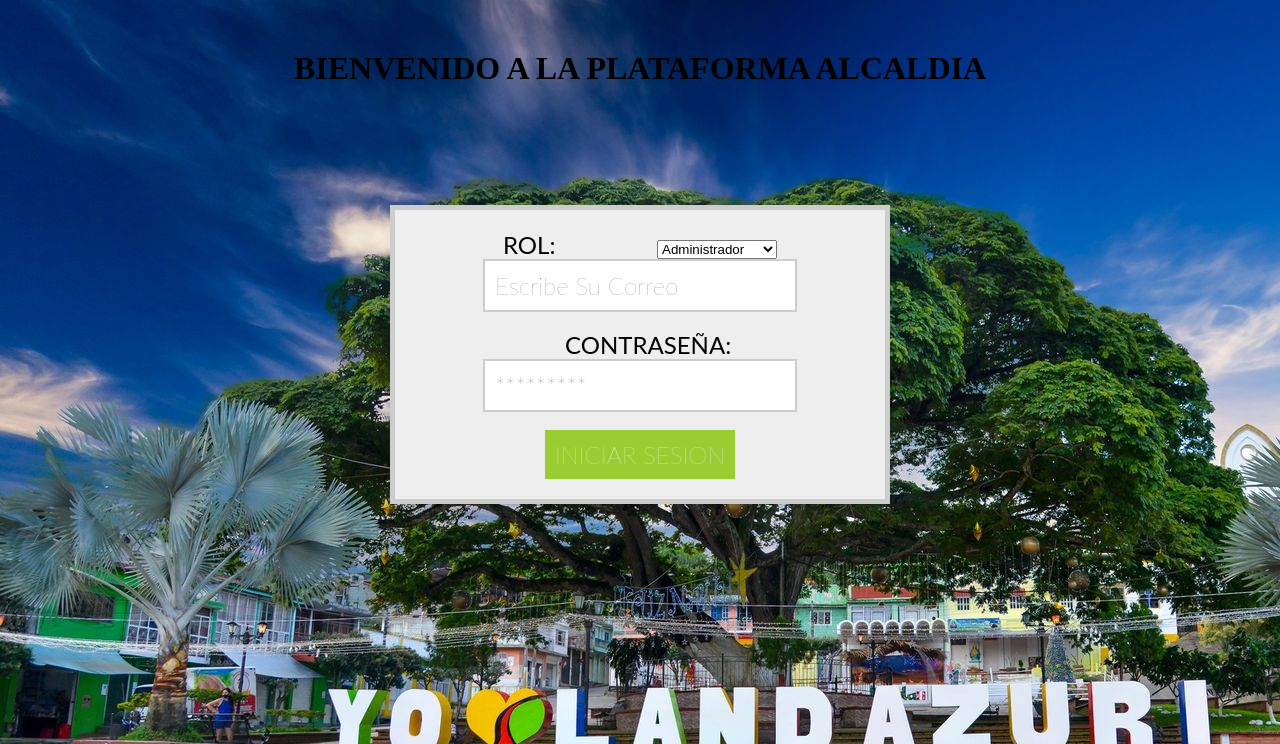
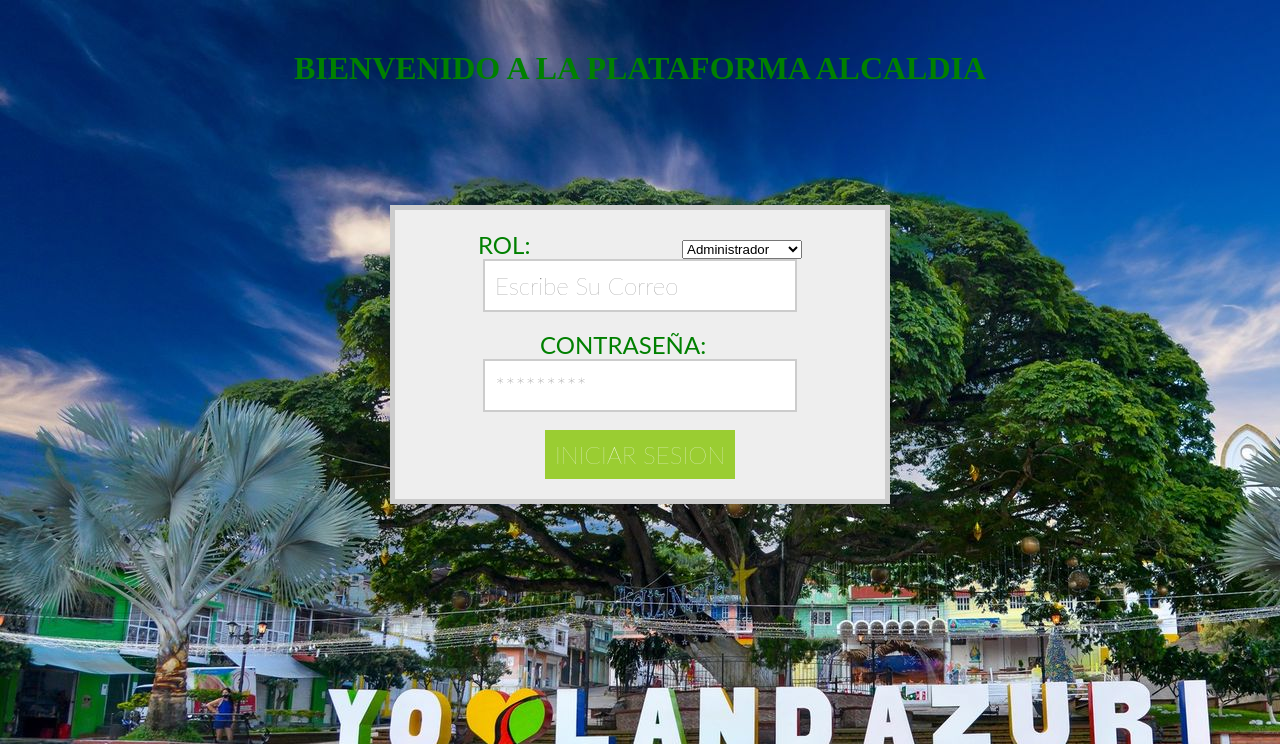
Before and after one commit to darciamado18/SistemaAlcaldia, a PHP site: page /Vista/prueba.php in a window 1280 px wide. Shown: the top 744 px of the page. Run offline with PHP 8.4, Linux system fonts and the light colour scheme.

Commit message:
no message

```diff
--- a/css/estiloLoguin.css
+++ b/css/estiloLoguin.css
@@ -5,11 +5,11 @@
 }
 
 body {
-    background-image: url("imagenes/landazuri.jpg");
+    background-image: url("../imagenes/landazuri.jpg");
     margin: 50px auto;
     text-align: center;
     width: 800px;
-    color: black;
+    color: green;
 }
 
 .fondo {
@@ -23,11 +23,11 @@ body {
     font-family: 'Passion One';
     font-size: 2rem;
     text-transform: uppercase;
-    color: #eee;
+    color: blue;
 }
 
 label {
-    width: 150px;
+    width: 200px;
     display: inline-block;
     text-align: left;
     font-size: 1.5rem;
```
Also changed, not shown: Vista/loguin.php (+5 -3 lines), Modelo/mdloguin.php (line endings or trailing spaces).
